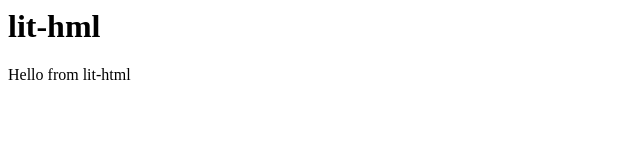
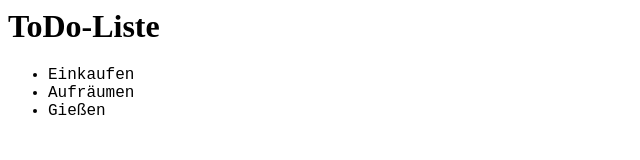
Before and after one commit to stefan-m-prechtl/html5_css3, a plain HTML site: page lithtml/index.html in a window 1280 px wide. Shown: the whole page, without its empty margins (0-640 px from the left). Drawn offline with nearby package versions, Linux system fonts and the light colour scheme.

Commit message:
Erweiterung lit-html

```diff
--- /dev/null
+++ b/lithtml/app.css
@@ -0,0 +1,3 @@
+li {
+    font-family: 'Courier New', Courier, monospace;
+}
--- a/lithtml/app.js
+++ b/lithtml/app.js
@@ -1,7 +1,8 @@
 // Import lit-html
 //import {html, render} from 'https://unpkg.com/lit-html?module';
-import {html, render} from './node_modules/lit-html/lit-html.js';
+import { html, render } from './node_modules/lit-html/lit-html.js';
 
+/*
 // Define a template
 let myTemplate = (data) => html`
   <h1>${data.title}</h1>
@@ -11,3 +12,16 @@
 // Render the template to the document
 const result = myTemplate({title: 'lit-hml', content: 'Hello from lit-html'});
 render(result, document.body);
+*/
+
+const todos = [];
+todos.push('Einkaufen');
+todos.push('Aufräumen');
+todos.push('Gießen');
+
+let myTemplate = (items) => html `
+  ${items.map((item) => html`<li>${item}</li>`)}
+`;
+
+
+render(myTemplate(todos), document.querySelector('#todoliste'));
--- a/lithtml/index.html
+++ b/lithtml/index.html
@@ -1,10 +1,15 @@
 <html lang="en">
+
 <head>
     <meta charset="UTF-8">
+    <link rel="stylesheet" href="app.css">
     <script src="app.js" type="module"></script>
     <title>Getting Started lit-html</title>
 </head>
+
 <body>
+    <h1>ToDo-Liste</h1>
+    <ul id="todoliste"></ul>
+</body>
 
-</body>
 </html>
```
